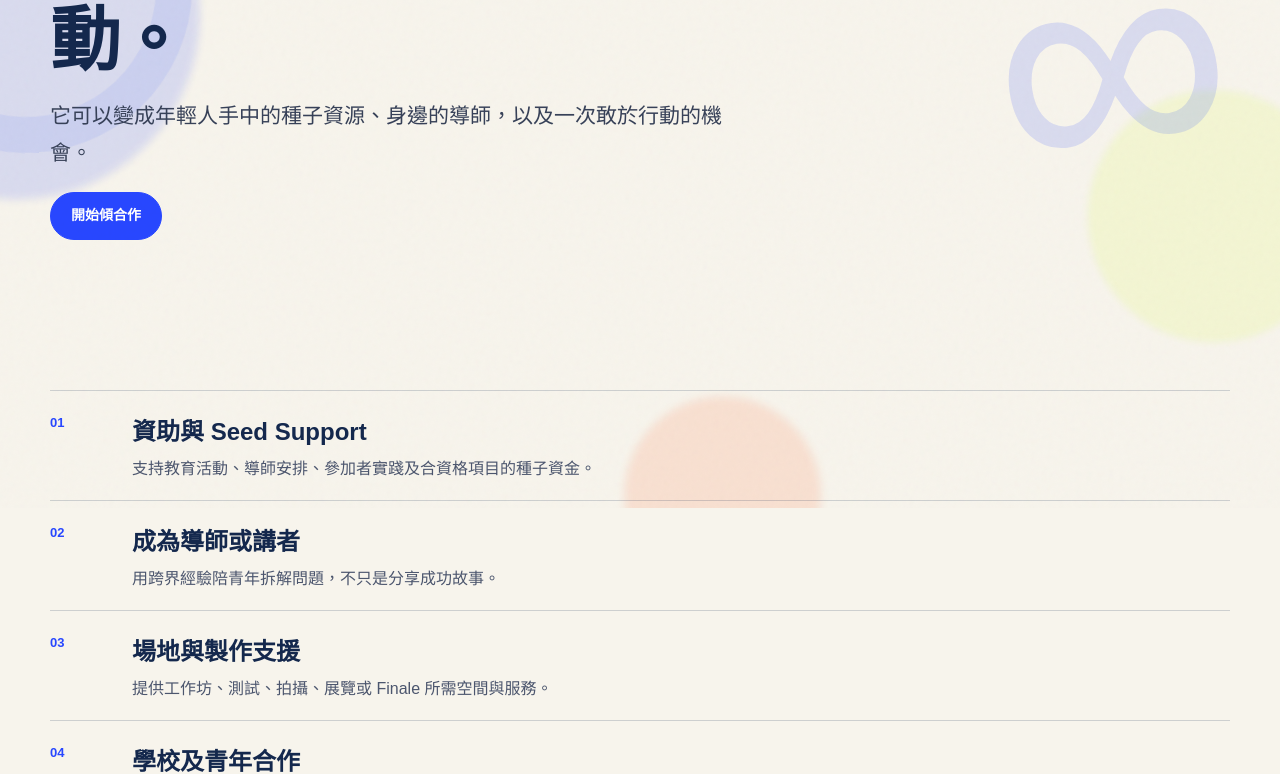
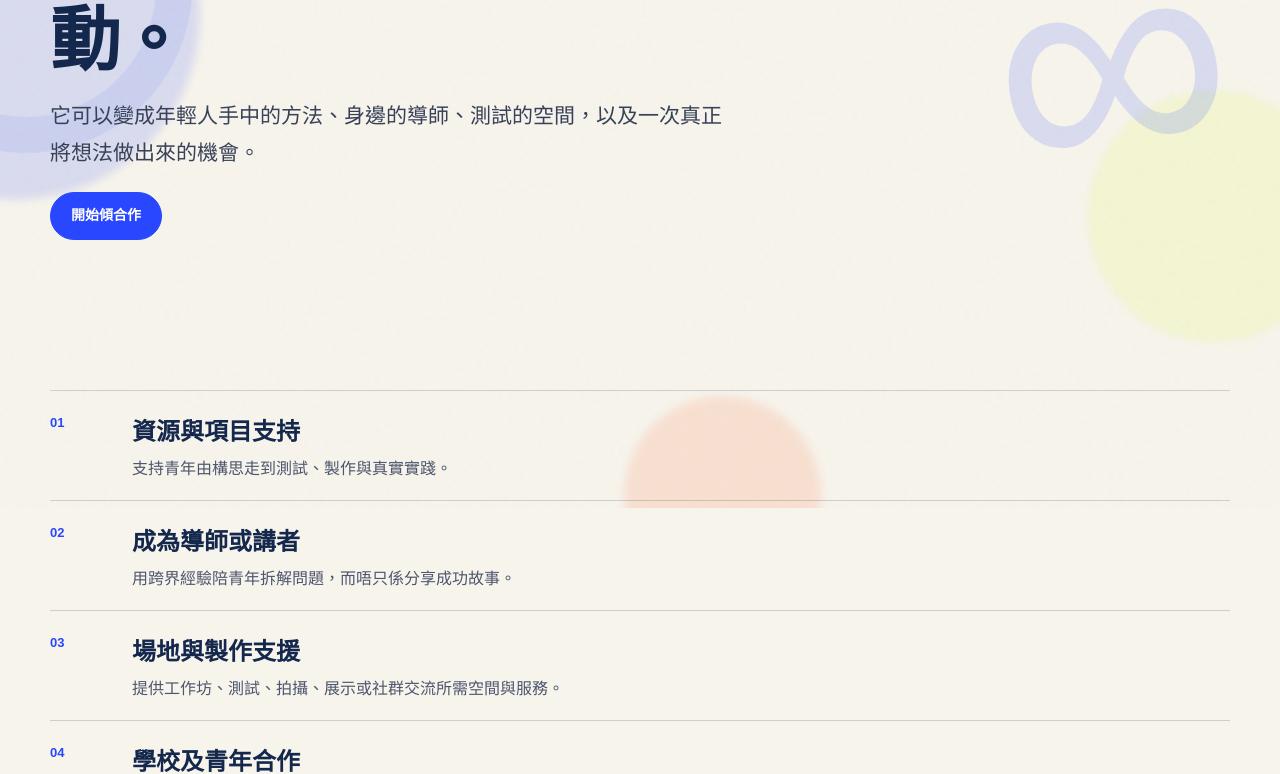
Before and after one commit to KelvinLo0720/hinfinity-website, a Next.js app: page /support in a window 1280 px wide. Shown: the part 292-1066 px from the top of the page. Built offline with nearby package versions, Linux system fonts and the light colour scheme; no server answers.

Commit message:
Finalize public operations privacy and launch SEO
Finalize public operations privacy and launch SEO

```diff
--- a/app/support/page.tsx
+++ b/app/support/page.tsx
@@ -3,13 +3,71 @@ import { Localized } from "@/components/i18n";
 import { PageHero } from "@/components/page-hero";
 
 export const metadata = { title: "支持我們" };
+
 const items = [
-  ["資助與 Seed Support", "Funding & seed support", "支持教育活動、導師安排、參加者實踐及合資格項目的種子資金。", "Support educational activities, mentor arrangements, participant implementation and seed funding for eligible projects."],
-  ["成為導師或講者", "Become a mentor or speaker", "用跨界經驗陪青年拆解問題，不只是分享成功故事。", "Use cross-sector experience to help youth unpack problems—not only share success stories."],
-  ["場地與製作支援", "Venue & production support", "提供工作坊、測試、拍攝、展覽或 Finale 所需空間與服務。", "Provide space and services for workshops, testing, filming, exhibitions or the finale."],
-  ["學校及青年合作", "School & youth partnerships", "協助接觸不同學科與背景的青年，建立更開放的參與入口。", "Help reach young people from different disciplines and backgrounds and create more open entry points."],
-  ["媒體及內容合作", "Media & content collaboration", "把真實過程、青年觀點與文化項目帶到更廣泛的公眾。", "Bring real processes, youth perspectives and cultural projects to wider audiences."]
-];
+  [
+    "資源與項目支持",
+    "Resources & project support",
+    "支持青年由構思走到測試、製作與真實實踐。",
+    "Support young people as they move from ideas into testing, production and real-world practice."
+  ],
+  [
+    "成為導師或講者",
+    "Become a mentor or speaker",
+    "用跨界經驗陪青年拆解問題，而唔只係分享成功故事。",
+    "Use cross-sector experience to help young people unpack problems, not only share success stories."
+  ],
+  [
+    "場地與製作支援",
+    "Venue & production support",
+    "提供工作坊、測試、拍攝、展示或社群交流所需空間與服務。",
+    "Provide spaces and services for workshops, testing, filming, presentation or community exchange."
+  ],
+  [
+    "學校及青年合作",
+    "School & youth partnerships",
+    "協助接觸不同學科與背景的青年，建立更開放的參與入口。",
+    "Help reach young people from different disciplines and backgrounds and create more open entry points."
+  ],
+  [
+    "媒體及內容合作",
+    "Media & content collaboration",
+    "將真實過程、青年觀點與文化項目帶到更廣泛的公眾。",
+    "Bring real processes, youth perspectives and cultural projects to wider audiences."
+  ]
+] as const;
+
 export default function SupportPage() {
-  return <><PageHero eyebrow="支持生態" eyebrowEn="SUPPORT THE ECOSYSTEM" title="你的支持，唔只成就一次活動。" titleEn="Your support can build more than one event." intro="它可以變成年輕人手中的種子資源、身邊的導師，以及一次敢於行動的機會。" introEn="It can become seed resources in a young person’s hands, a mentor beside them and an opportunity to act with courage."><div className="button-row"><Link className="button button-primary" href="/contact"><Localized zh="開始傾合作" en="Start a conversation" /></Link></div></PageHero><section className="section-tight"><div className="shell feature-list">{items.map(([zhTitle, enTitle, zhCopy, enCopy], index) => <article className="feature-row motion-card" key={zhTitle}><b>0{index + 1}</b><div><Localized as="h3" zh={zhTitle} en={enTitle} /><Localized as="p" zh={zhCopy} en={enCopy} /></div></article>)}</div></section></>;
+  return (
+    <>
+      <PageHero
+        eyebrow="支持生態"
+        eyebrowEn="SUPPORT THE ECOSYSTEM"
+        title="你的支持，唔只成就一次活動。"
+        titleEn="Your support can build more than one event."
+        intro="它可以變成年輕人手中的方法、身邊的導師、測試的空間，以及一次真正將想法做出來的機會。"
+        introEn="It can become methods in a young person's hands, a mentor beside them, space to test and a real chance to make an idea happen."
+      >
+        <div className="button-row">
+          <Link className="button button-primary" href="/contact">
+            <Localized zh="開始傾合作" en="Start a conversation" />
+          </Link>
+        </div>
+      </PageHero>
+
+      <section className="section-tight">
+        <div className="shell feature-list">
+          {items.map(([zhTitle, enTitle, zhCopy, enCopy], index) => (
+            <article className="feature-row motion-card" key={zhTitle}>
+              <b>0{index + 1}</b>
+              <div>
+                <Localized as="h3" zh={zhTitle} en={enTitle} />
+                <Localized as="p" zh={zhCopy} en={enCopy} />
+              </div>
+            </article>
+          ))}
+        </div>
+      </section>
+    </>
+  );
 }
```
